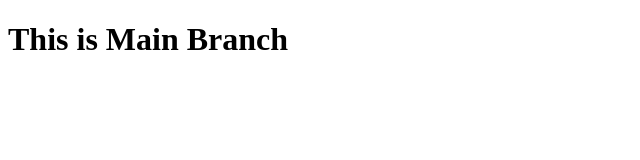
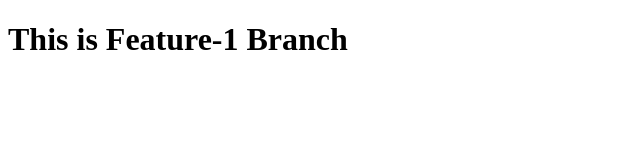
Before and after one commit to JSRxLogan/demo, a plain HTML site: page index.html in a window 1280 px wide. Shown: the whole page, without its empty margins (0-640 px from the left). Drawn offline with Linux system fonts and the light colour scheme.

Commit message:
feature 1 branch

```diff
--- a/index.html
+++ b/index.html
@@ -6,6 +6,6 @@
     <title>Demo</title>
 </head>
 <body>
-    <h1>This is Main Branch</h1>
+    <h1>This is Feature-1 Branch</h1>
 </body>
 </html>
```
